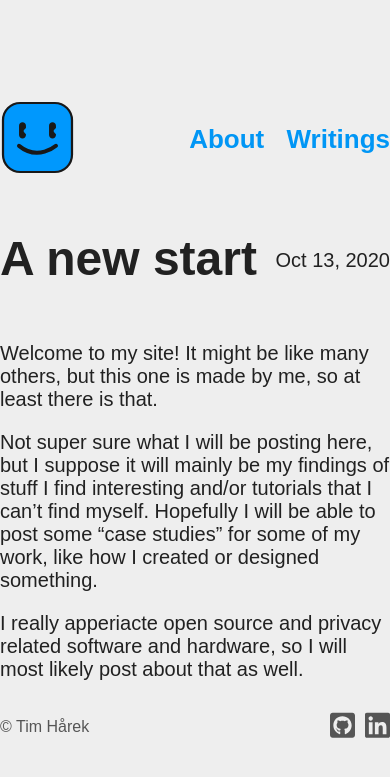
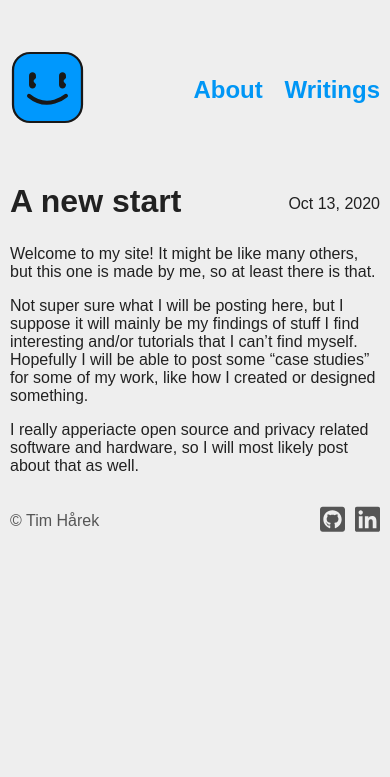
Before and after one commit to timharek/timharek.no, a Jekyll site: the page built from _posts/2020-10-13-a-new-start.md, in a window 390 px wide. Shown: the top 777 px of the page. Built offline with Jekyll 4.4.1, drawn with Linux system fonts in a browser that asks for light colours; some web fonts are replaced.

Commit message:
More responsive

```diff
--- a/_layouts/post.html
+++ b/_layouts/post.html
@@ -3,7 +3,7 @@ layout: default
 ---
 <article class="post h-entry" itemscope itemtype="http://schema.org/BlogPosting">
 
-  <header class="post-header">
+  <div class="post-header">
     <h1 class="post-title p-name" itemprop="name headline">{{ page.title | escape }}</h1>
     <p class="post-meta">
       <time class="dt-published" datetime="{{ page.date | date_to_xmlschema }}" itemprop="datePublished">
@@ -13,7 +13,7 @@ layout: default
       {%- if page.author -%}
         • <span itemprop="author" itemscope itemtype="http://schema.org/Person"><span class="p-author h-card" itemprop="name">{{ page.author }}</span></span>
       {%- endif -%}</p>
-  </header>
+    </div>
 
   <div class="post-content e-content" itemprop="articleBody">
     {{ content }}
--- a/assets/main.scss
+++ b/assets/main.scss
@@ -12,6 +12,8 @@ html {
 		font-family: "Inter var", sans-serif;
 	}
 }
+
+$site-max-width: 760px;
 
 $primary-color: #0096f5;
 $primary-dark-color: #212121;
@@ -46,8 +48,12 @@ body {
 .wrapper {
 	margin: 0 auto;
 	margin-top: 100px;
-	max-width: 760px;
+	max-width: $site-max-width;
 	height: 100vh - margin-top;
+
+	@media screen and (max-width: $breakpoint-small) {
+		margin-top: 50px;
+	}
 
 	&.animate {
 		animation: fadein 2s;
@@ -63,7 +69,8 @@ body {
 	}
 
 	.container {
-		width: 100%;
+		width: 100% - padding;
+		padding: 0 10px;
 
 		header {
 			width: 100%;
@@ -78,7 +85,7 @@ body {
 			}
 
 			nav {
-				font-size: 26px;
+				font-size: 1.5rem;
 				ul {
 					list-style-type: none;
 					margin: 0;
@@ -128,6 +135,18 @@ body {
 						h1 {
 							font-size: 2rem;
 							margin-bottom: 5px;
+
+							@media screen and (max-width: $site-max-width) {
+								font-size: 1.5rem;
+							}
+
+							@media screen and (max-width: $breakpoint-medium2) {
+								font-size: 1.25rem;
+							}
+
+							@media screen and (max-width: $breakpoint-xtra-small) {
+								font-size: 1rem;
+							}
 						}
 						p {
 							margin: 5px 0;
@@ -148,16 +167,32 @@ body {
 				padding: 0;
 				font-size: 1.8rem;
 
+				@media screen and (max-width: $breakpoint-medium2) {
+					font-size: 1.25rem;
+				}
+
 				li {
 					display: flex;
 					justify-content: space-between;
 					align-items: center;
+
+					&:not(:last-of-type) {
+						margin-bottom: 20px;
+					}
 
 					.post-meta {
 						font-size: 1.2rem;
 						color: $secondary-light-color;
 					}
 				}
+			}
+		}
+
+		article {
+			.post-header {
+				display: flex;
+				justify-content: space-between;
+				align-items: center;
 			}
 		}
 
@@ -207,6 +242,32 @@ h1 {
 p {
 	font-size: 1.25rem;
 	font-weight: normal;
+}
+
+@media screen and (max-width: $site-max-width) {
+	h1 {
+		font-size: 2.5rem;
+	}
+
+	p {
+		font-size: 1.1rem;
+	}
+}
+
+@media screen and (max-width: $breakpoint-medium2) {
+	h1 {
+		font-size: 2rem;
+	}
+
+	p {
+		font-size: 1rem;
+	}
+}
+
+@media screen and (max-width: $breakpoint-xtra-small) {
+	h1 {
+		font-size: 1.5rem;
+	}
 }
 
 ::selection {
```
